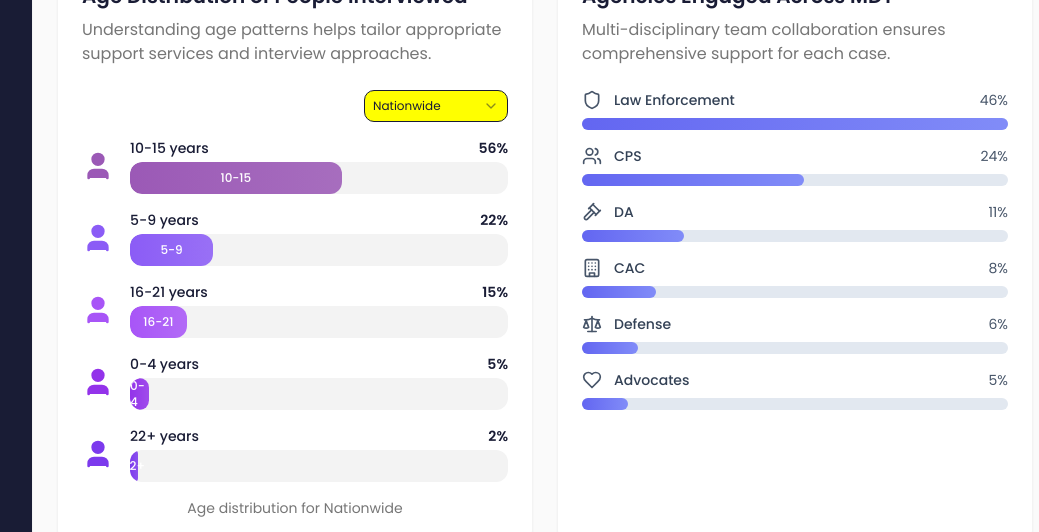
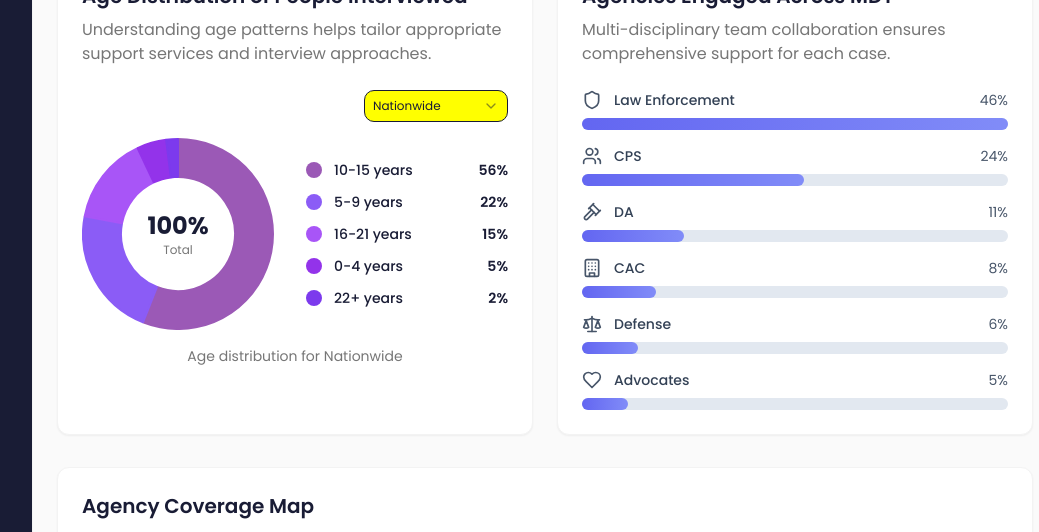
Before and after one commit to Leo-Torre5/guardify-impact-visuals, a React (Vite) app: page / in a window 1280 px wide. Shown: the part 1080-1612 px from the top of the page, without its empty margins (223-1262 px from the left). Built offline with nearby package versions, Linux system fonts and the light colour scheme.

Commit message:
Refactor: Redesign Age Distribution chart
Redesign the Age Distribution chart to use a donut ring chart visual. Install any necessary free chart tools or libraries.

```diff
--- a/package.json
+++ b/package.json
@@ -52,6 +52,7 @@
     "lucide-react": "^0.462.0",
     "next-themes": "^0.3.0",
     "react": "^18.3.1",
+    "react-chartjs-2": "^5.3.0",
     "react-day-picker": "^8.10.1",
     "react-dom": "^18.3.1",
     "react-hook-form": "^7.53.0",
--- a/src/components/charts/AgeDistributionChart.tsx
+++ b/src/components/charts/AgeDistributionChart.tsx
@@ -1,7 +1,11 @@
 
 import React from 'react';
-import { User } from 'lucide-react';
+import { Doughnut } from 'react-chartjs-2';
+import { Chart as ChartJS, ArcElement, Tooltip, Legend } from 'chart.js';
 import { Select, SelectContent, SelectItem, SelectTrigger, SelectValue } from '@/components/ui/select';
+
+// Register Chart.js components
+ChartJS.register(ArcElement, Tooltip, Legend);
 
 interface AgeDistributionChartProps {
   data: {
@@ -33,14 +37,9 @@ const AgeDistributionChart: React.FC<AgeDistributionChartProps> = ({ data, viewT
 
   const currentData = getRegionalData(viewType);
 
-  // Convert data to array and sort by percentage (highest to lowest)
-  const sortedData = Object.entries(currentData)
-    .map(([ageRange, percentage]) => ({
-      ageRange,
-      percentage,
-      label: `${ageRange} years`
-    }))
-    .sort((a, b) => b.percentage - a.percentage);
+  // Convert data to arrays sorted by percentage
+  const sortedEntries = Object.entries(currentData)
+    .sort(([, a], [, b]) => (b as number) - (a as number));
 
   const regionOptions = [
     { value: "nationwide", label: "Nationwide" },
@@ -53,16 +52,44 @@ const AgeDistributionChart: React.FC<AgeDistributionChartProps> = ({ data, viewT
     { value: "northwest", label: "Northwest" }
   ];
 
-  // Brand colors for the progress bars (purple gradient)
-  const getBarColor = (index: number) => {
+  // Guardify purple gradient colors
   const colors = [
-      '#9B59B6', // Purple
+    '#9B59B6', // Primary purple
     '#8b5cf6', // Lighter purple
     '#a855f7', // Medium purple
     '#9333ea', // Darker purple
     '#7c3aed'  // Deep purple
   ];
-    return colors[index % colors.length];
+
+  // Chart.js configuration
+  const chartData = {
+    labels: sortedEntries.map(([ageRange]) => `${ageRange} years`),
+    datasets: [
+      {
+        data: sortedEntries.map(([, percentage]) => percentage as number),
+        backgroundColor: colors,
+        borderColor: colors,
+        borderWidth: 2,
+        cutout: '60%', // Creates donut effect
+      },
+    ],
+  };
+
+  const chartOptions = {
+    responsive: true,
+    maintainAspectRatio: false,
+    plugins: {
+      legend: {
+        display: false, // We'll create custom legend
+      },
+      tooltip: {
+        callbacks: {
+          label: function(context: any) {
+            return `${context.label}: ${context.parsed}%`;
+          }
+        }
+      }
+    },
   };
 
   return (
@@ -87,52 +114,46 @@ const AgeDistributionChart: React.FC<AgeDistributionChartProps> = ({ data, viewT
         </Select>
       </div>
 
-      {/* Progress Bars */}
-      <div className="space-y-4">
-        {sortedData.map((item, index) => (
-          <div key={item.ageRange} className="flex items-center gap-4">
-            {/* Human Silhouette */}
-            <div className="flex-shrink-0">
-              <User
-                className="w-8 h-8"
-                style={{ color: getBarColor(index) }}
-                fill="currentColor"
-              />
+      {/* Chart and Legend Container */}
+      <div className="flex items-center gap-8">
+        {/* Donut Chart */}
+        <div className="relative w-48 h-48 flex-shrink-0">
+          <Doughnut data={chartData} options={chartOptions} />
+          {/* Center Text */}
+          <div className="absolute inset-0 flex items-center justify-center">
+            <div className="text-center">
+              <div className="text-2xl font-bold text-[#191C35] font-poppins">
+                {Object.values(currentData).reduce((sum: number, val: number) => sum + val, 0)}%
+              </div>
+              <div className="text-xs text-[#767676] font-poppins">Total</div>
+            </div>
+          </div>
         </div>
 
-            {/* Progress Bar Container */}
-            <div className="flex-1">
-              {/* Percentage Label */}
-              <div className="flex justify-between items-center mb-1">
+        {/* Custom Legend */}
+        <div className="flex-1 space-y-3">
+          {sortedEntries.map(([ageRange, percentage], index) => (
+            <div key={ageRange} className="flex items-center gap-3">
+              {/* Color indicator */}
+              <div
+                className="w-4 h-4 rounded-sm flex-shrink-0"
+                style={{ backgroundColor: colors[index] }}
+              />
+              {/* Age range and percentage */}
+              <div className="flex-1 flex justify-between items-center">
                 <span className="text-sm font-poppins text-[#191C35] font-medium">
-                  {item.label}
+                  {ageRange} years
                 </span>
                 <span className="text-sm font-poppins text-[#191C35] font-semibold">
-                  {item.percentage}%
+                  {percentage}%
                 </span>
-              </div>
-
-              {/* Progress Bar */}
-              <div className="relative w-full h-8 bg-[#F3F3F3] rounded-lg overflow-hidden">
-                <div
-                  className="h-full rounded-lg transition-all duration-1000 ease-out flex items-center justify-center"
-                  style={{
-                    width: `${item.percentage}%`,
-                    backgroundColor: getBarColor(index),
-                    background: `linear-gradient(90deg, ${getBarColor(index)}, ${getBarColor(index)}dd)`
-                  }}
-                >
-                  <span className="text-white text-xs font-poppins font-medium">
-                    {item.ageRange}
-                  </span>
-                </div>
-              </div>
               </div>
             </div>
           ))}
         </div>
+      </div>
 
-      <div className="text-center mt-6">
+      <div className="text-center mt-4">
         <div className="text-sm text-[#767676] font-poppins">
           Age distribution for {regionOptions.find(r => r.value === viewType)?.label}
         </div>
```
Also changed, not shown: 1 other file (tests, documents, lock files or other folders). Lines whose indentation alone changed are shown as unchanged.
